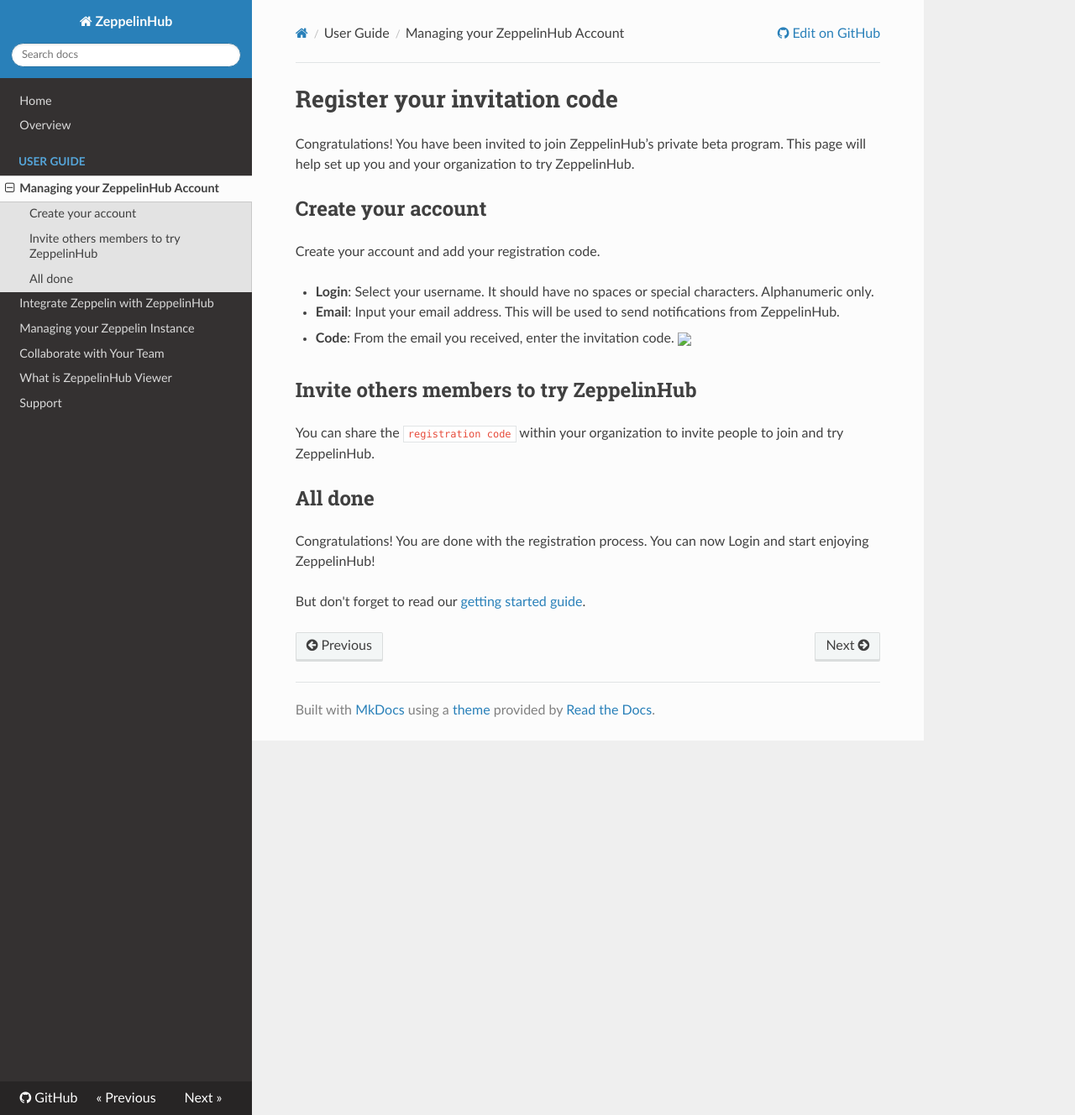
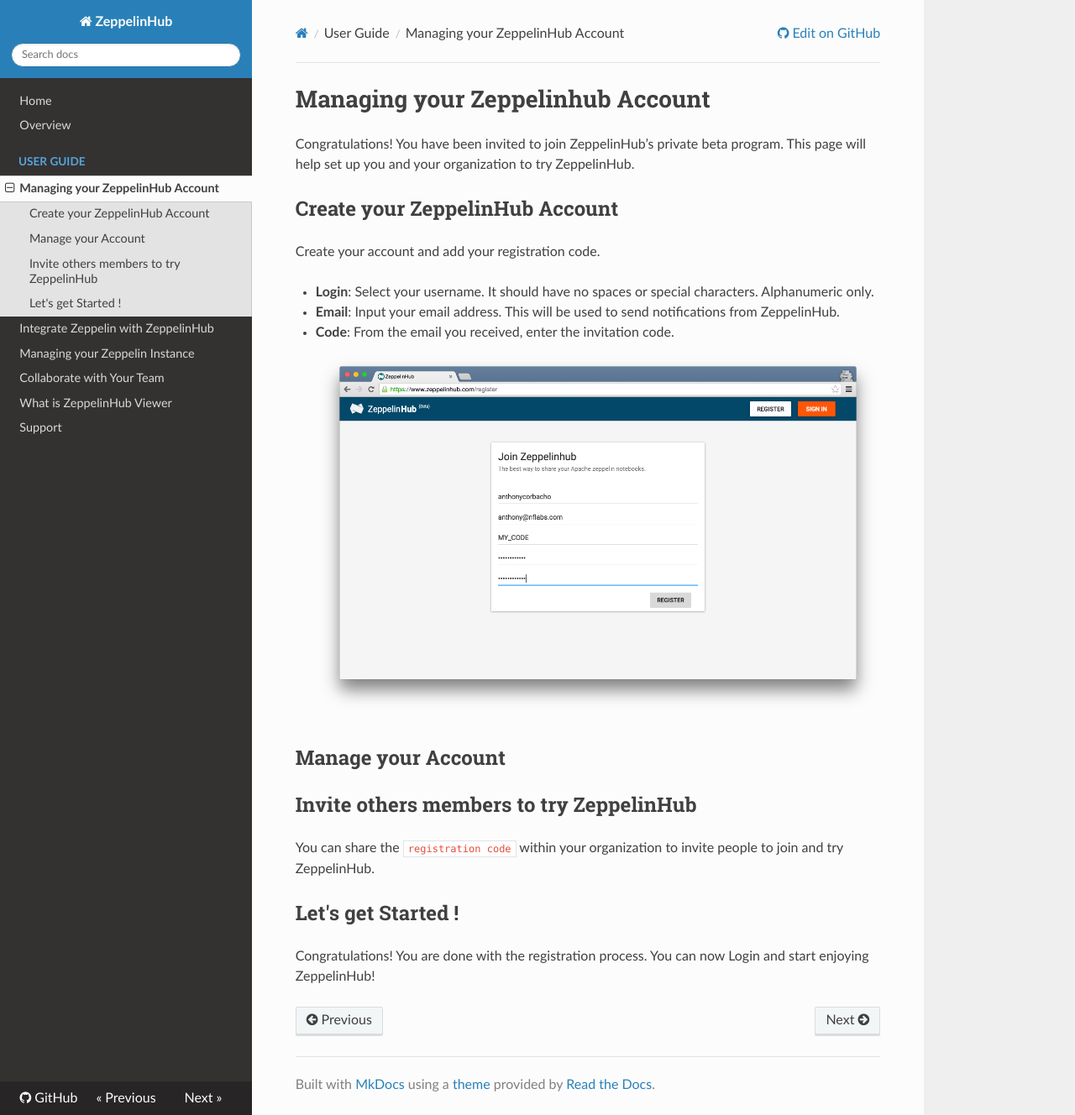
Before and after one commit to jacksu/zeppelinhub-documentation, an MkDocs documentation site: the page built from docs/register_invitation_code.md, in a window 1280 px wide and 1328 px high. Shown: the whole window at 84% size. Built offline with MkDocs 1.6.1, drawn with Linux system fonts in a browser that asks for light colours; nearby versions of some CDN libraries; old or Windows-style settings are respelled for this version of MkDocs.

```diff
--- a/docs/register_invitation_code.md
+++ b/docs/register_invitation_code.md
@@ -1,22 +1,18 @@
----
-  title: Register Invitation Code
----
-
-# Register your invitation code
+# Managing your Zeppelinhub Account
 Congratulations! You have been invited to join ZeppelinHub’s private beta program. This page will help set up you and your organization to try ZeppelinHub.
 
-## Create your account
+## Create your ZeppelinHub Account
 Create your account and add your registration code.
 
  * **Login**: Select your username. It should have no spaces or special characters. Alphanumeric only.
  * **Email**: Input your email address. This will be used to send notifications from ZeppelinHub.
  * **Code**: From the email you received, enter the invitation code.
-<img class="img-responsive" src="./invitation_code.png" width="900"/>
+<img class="img-responsive" src="../img/invitation_code.png" width="900"/>
+
+## Manage your Account
 
 ## Invite others members to try ZeppelinHub
 You can share the `registration code` within your organization to invite people to join and try ZeppelinHub.
 
-## All done
+## Let's get Started !
 Congratulations! You are done with the registration process. You can now Login and start enjoying ZeppelinHub!
-
-But don't forget to read our [getting started guide](getting_started.html "Getting Started").
```
Also changed, not shown: docs/index.md (+5 -7 lines), docs/overview.md (+2 -2 lines), docs/sharing_notebooks.md (+5 -9 lines), docs/zeppelin_instances.md (+1 -5 lines), docs/zeppelinhub_viewer.md (+3 -3 lines).
